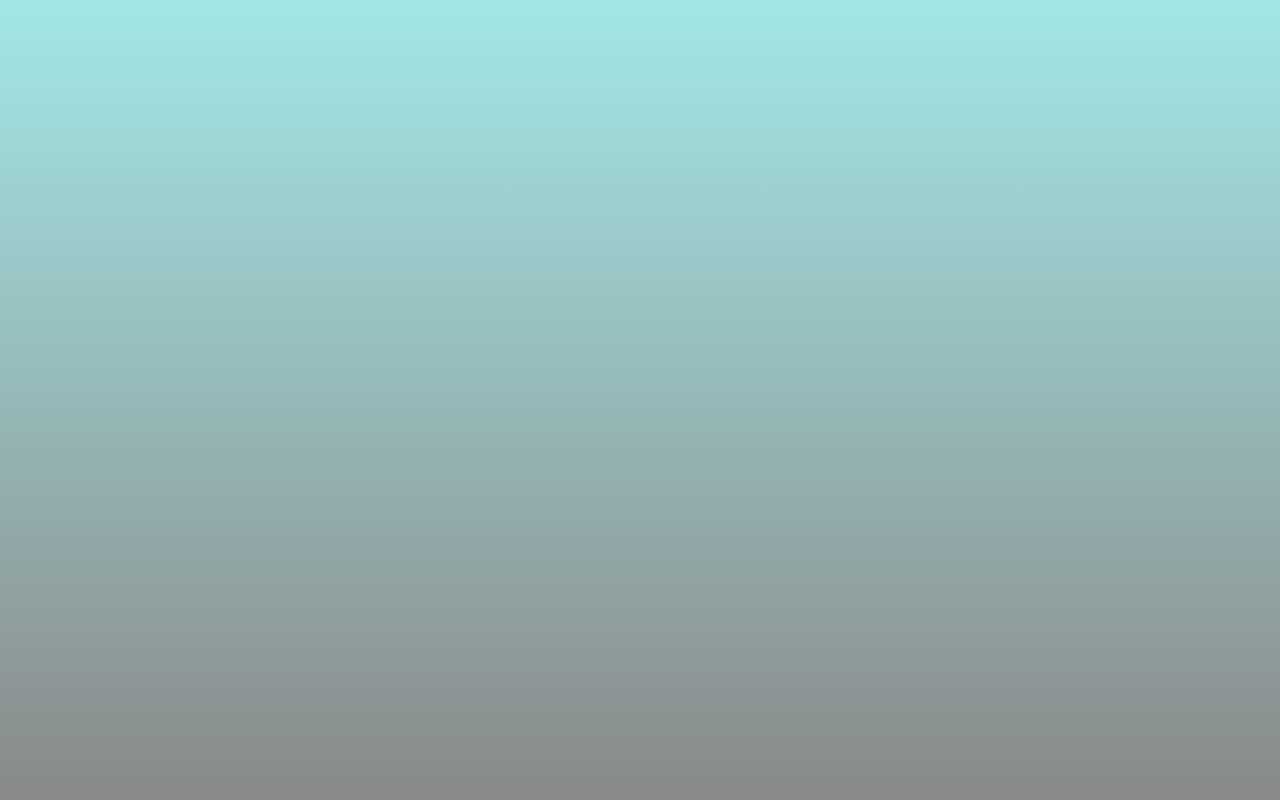
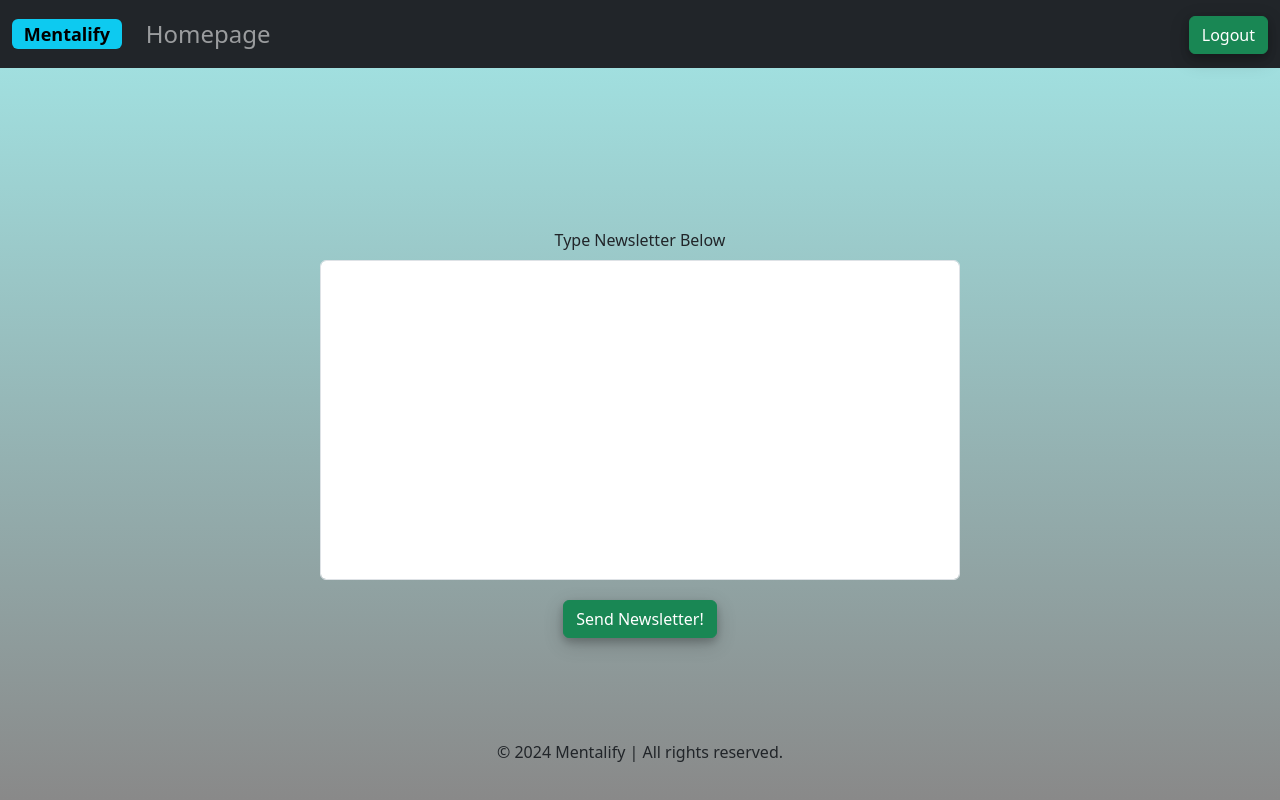
Before and after one commit to colhounS24/Mentalify, a React (Vite) app in the folder mentalify/: page /newsletter in a window 1280 px wide. Before the commit this address had no page. Built offline with nearby package versions, Linux system fonts and the light colour scheme.

Commit message:
Added basic Newsletter Functionality and 404 page

```diff
--- a/mentalify/package.json
+++ b/mentalify/package.json
@@ -10,9 +10,11 @@
     "preview": "vite preview"
   },
   "dependencies": {
+    "draft-js": "^0.11.7",
     "react": "^18.2.0",
     "react-dom": "^18.2.0",
-    "react-hook-form": "^7.50.1"
+    "react-hook-form": "^7.50.1",
+    "react-quill": "^2.0.0"
   },
   "devDependencies": {
     "@types/react": "^18.2.43",
--- a/mentalify/src/App.tsx
+++ b/mentalify/src/App.tsx
@@ -8,6 +8,8 @@ import { BrowserRouter, Routes, Route } from "react-router-dom";
 import SignUp from "./components/Pages/SignUp";
 import Homepage from "./components/Pages/Homepage";
 import Education from "./components/Pages/Education";
+import NotFound from "./components/Pages/NotFound";
+import NewsLetter from "./components/Pages/NewsLetter";
 
 function App() {
   return (
@@ -19,6 +21,9 @@ function App() {
         <Route path="homepage" element={<Homepage></Homepage>}></Route>
         <Route path="education" element={<Education></Education>}></Route>
         <Route path="training" element={<MemoryGame1></MemoryGame1>}></Route>
+        <Route path="*" element={<NotFound></NotFound>}></Route>
+        <Route path="/newsletter" element={<NewsLetter></NewsLetter>}></Route>
+
         <Route
           path="forgot"
           element={<ForgotPassword></ForgotPassword>}
--- /dev/null
+++ b/mentalify/src/Stylesheets/NotFound.css
@@ -0,0 +1,5 @@
+
+#NotFoundCard{
+   top: 20vh;
+    background-color: rgba(255, 255, 255, 0.4);
+}
--- a/mentalify/src/Stylesheets/PageOfCards.css
+++ b/mentalify/src/Stylesheets/PageOfCards.css
@@ -40,6 +40,18 @@
         transition: .2s;
 }
 
+#cardNewsLetter {
+    flex: 1;
+    background-image: url(../assets/bundle-1853667_1280.jpg);
+    background-size: cover;
+    /* Cover the entire container */
+    background-position: center;
+    /* Center the image */
+    display: flex;
+    flex-direction: column;
+    transition: .2s;
+}
+
 #cardMulti {
     flex: 1;
     background-image: url(../assets/pexels-pixabay-278918.jpg);
@@ -69,6 +81,14 @@
 }
 
 #cardTraining:hover {
+    transform: scale(1.25);
+    /* (150% zoom - Note: if the zoom is too large, it will go outside of the viewport) */
+
+    filter: grayscale(50%);
+
+}
+
+#cardNewsLetter:hover {
     transform: scale(1.25);
     /* (150% zoom - Note: if the zoom is too large, it will go outside of the viewport) */
 
--- /dev/null
+++ b/mentalify/src/Stylesheets/TextInput.css
@@ -0,0 +1,22 @@
+.Input {
+    width: 50%;
+    margin: 0 auto;
+    text-align: center;
+    margin-top: 20vh;
+    padding-bottom: 5rem;
+}
+
+#newsInput {
+    height: 40vh;
+
+    width: 100%;
+    /* Make the input box take the full width of its container */
+    resize: none;
+    /* Prevent resizing */
+    overflow-y: auto;
+    /* Add scrollbar when content overflows vertically */
+    display: block;
+    /* Ensure input occupies its own line */
+
+
+}
--- a/mentalify/src/components/PageOfCards.tsx
+++ b/mentalify/src/components/PageOfCards.tsx
@@ -39,6 +39,21 @@ function PageOfCards() {
             </div>
           </div>
         </div>
+
+        {user.email === "seancolhoun08@gmail.com" && (
+          <div className="card1">
+            <div id="cardNewsLetter" className="card-background rounded">
+              <div className="card-body1">
+                <a
+                  href="/newsletter"
+                  style={{ textDecoration: "none", color: "black" }}
+                >
+                  <h2 className="card-headings">Newsletter</h2>
+                </a>
+              </div>
+            </div>
+          </div>
+        )}
       </div>
     </>
   );
--- /dev/null
+++ b/mentalify/src/components/Pages/NewsLetter.tsx
@@ -0,0 +1,19 @@
+import NavBarLoggedIn from "../NavBarLoggedIn";
+import Footer from "../Footer";
+import TextInput from "../TextInput";
+
+function NewsLetter() {
+  return (
+    <>
+      <div className="content-container">
+        <NavBarLoggedIn></NavBarLoggedIn>
+        <TextInput></TextInput>
+      </div>
+      <div className="footer--pin">
+        <Footer />
+      </div>
+    </>
+  );
+}
+
+export default NewsLetter;
--- /dev/null
+++ b/mentalify/src/components/Pages/NotFound.tsx
@@ -0,0 +1,31 @@
+import NavBar from "../NavBar";
+import Footer from "../Footer";
+import "../../Stylesheets/NotFound.css";
+
+function NotFound() {
+  return (
+    <>
+      <div className="content-container">
+        <NavBar></NavBar>
+        <div className="card text-center w-50 m-auto" id="NotFoundCard">
+          <div className="card-body">
+            <h6 className="card-subtitle mb-2 text-body-secondary">
+              Oops this page could not be found!
+            </h6>
+            <p className="card-text">
+              Click the button below to return to the homepage!
+            </p>
+            <a className="btn btn-primary" href="/">
+              Return Home
+            </a>
+          </div>
+        </div>
+      </div>
+      <div className="footer--pin">
+        <Footer />
+      </div>
+    </>
+  );
+}
+
+export default NotFound;
--- /dev/null
+++ b/mentalify/src/components/TextInput.tsx
@@ -0,0 +1,56 @@
+import { SubmitHandler, useForm } from "react-hook-form";
+import "../Stylesheets/TextInput.css";
+
+type FormFields = {
+  newsletter: string;
+};
+
+function TextInput() {
+  const {
+    register,
+    handleSubmit,
+    formState: { errors, isSubmitting },
+  } = useForm<FormFields>();
+
+  const onSubmit: SubmitHandler<FormFields> = async (data) => {
+    try {
+      const response = await fetch("http://localhost:5000/api/news", {
+        method: "POST",
+        headers: {
+          "Content-Type": "application/json",
+        },
+        body: JSON.stringify(data),
+      });
+      if (response.ok) {
+        console.log("Sent");
+      } else {
+        const responseData = await response.json();
+        alert(responseData.message);
+      }
+    } catch (error) {
+      console.error("Error saving data:", error);
+    }
+  };
+
+  return (
+    <form className="Input" onSubmit={handleSubmit(onSubmit)}>
+      <label className="form-label">Type Newsletter Below</label>
+      <textarea
+        id="newsInput"
+        className="form-control"
+        {...register("newsletter")}
+      ></textarea>
+      <div id="Buttons">
+        <button
+          disabled={isSubmitting}
+          type="submit"
+          className="btn btn-success "
+        >
+          Send Newsletter!
+        </button>
+      </div>
+    </form>
+  );
+}
+
+export default TextInput;
```
Also changed, not shown: mentalify/src/assets/bundle-1853667_1280.jpg (added), 1 other file (tests, documents, lock files or other folders).
